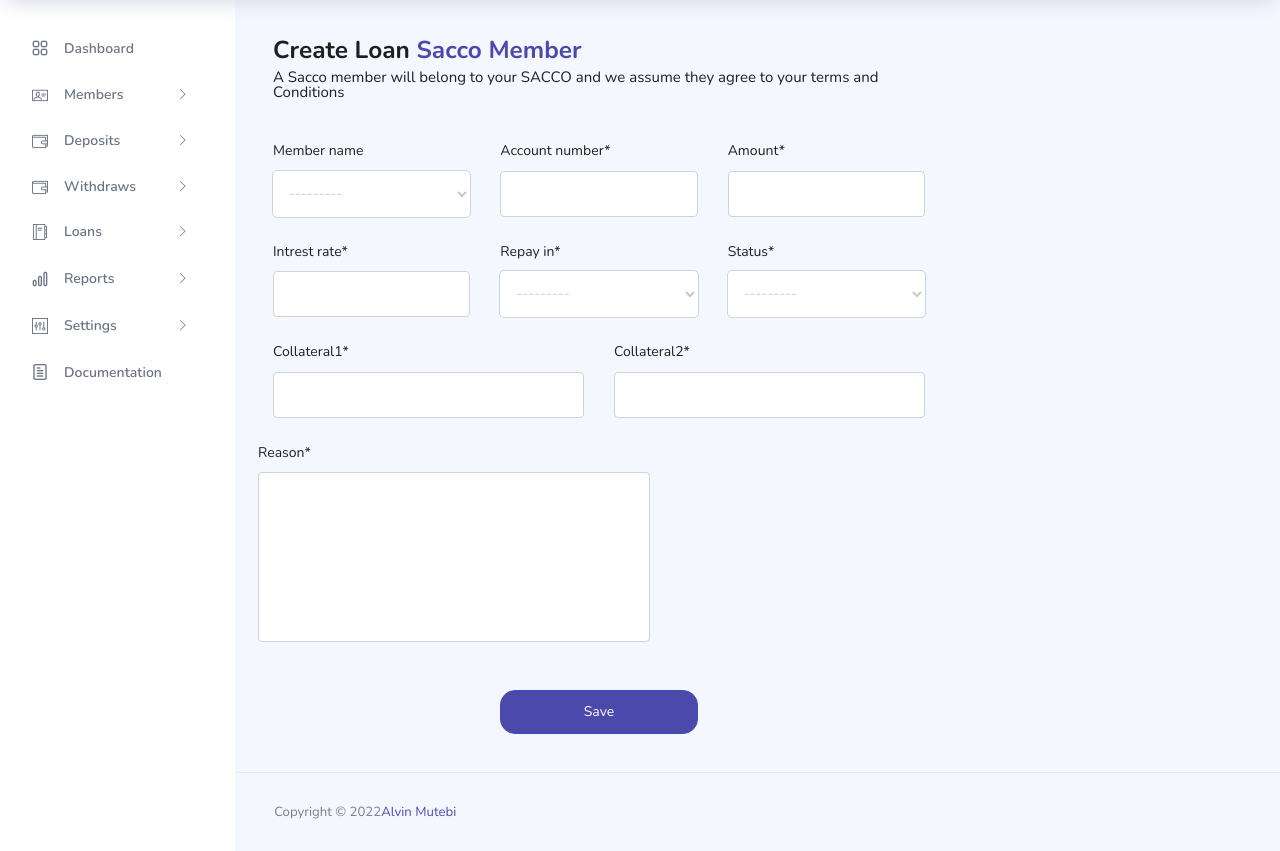
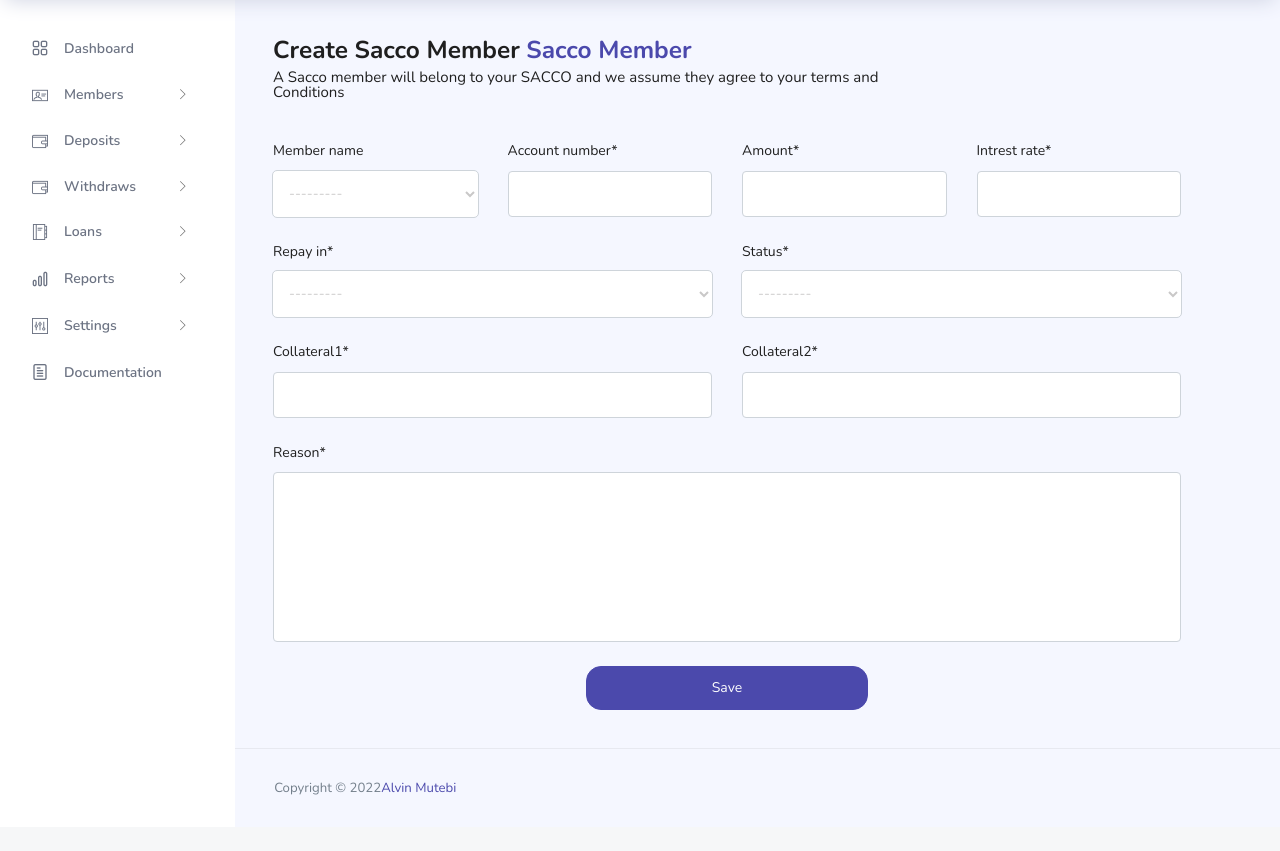
Before and after one commit to alvienzo720/Teleka_V2, a Django app: page /create-loan/ in a window 1280 px wide. Shown: the part 60-911 px from the top of the page. After the commit the page ends 855 px from the top, so only its background shows below. Run offline with Django 3.2, Linux system fonts and the light colour scheme; a user stored in the database is signed in; data comes from the database, SQL or seed files in the repository; both versions use the stored data as it was after the commit; style sheets or scripts are compiled from the project's sources; some libraries are stand-ins or nearby versions.

Commit message:
Modify Initiate Loan Template

```diff
--- a/SavingsManager/teleka/templates/teleka/createLoan.html
+++ b/SavingsManager/teleka/templates/teleka/createLoan.html
@@ -11,7 +11,7 @@
             <div class="col-md-12 grid-margin">
                 <div class="row">
                     <div class="col-12 col-xl-8 mb-4 mb-xl-0">
-                        <h3 class="font-weight-bold">Create Loan <span class="text-primary">Sacco Member</span>
+                        <h3 class="font-weight-bold">Create Sacco Member <span class="text-primary">Sacco Member</span>
                         </h3>
                         <h6 class="font-weight-normal mb-0">A Sacco member will belong to your SACCO and we assume they
                             agree to your terms and Conditions</h6>
@@ -40,13 +40,13 @@
                                 {{form.amount |as_crispy_field}}
                             </div>
                         </div>
-                    </div>
-                    <div class="row">
                         <div class="col">
                             <div class="form-group">
                                 {{form.intrest_rate |as_crispy_field}}
                             </div>
                         </div>
+                    </div>
+                    <div class="row">
                         <div class="col">
                             <div class="form-group">
                                 {{form.repay_in |as_crispy_field}}
@@ -71,8 +71,10 @@
                         </div>
                     </div>
                     <div class="row">
-                        <div class="form-group">
-                            {{form.reason |as_crispy_field}}
+                        <div class="col">
+                            <div class="form-group">
+                                {{form.reason |as_crispy_field}}
+                            </div>
                         </div>
                     </div>
                     <div class="row">
```
Also changed, not shown: SavingsManager/db.sqlite3.
